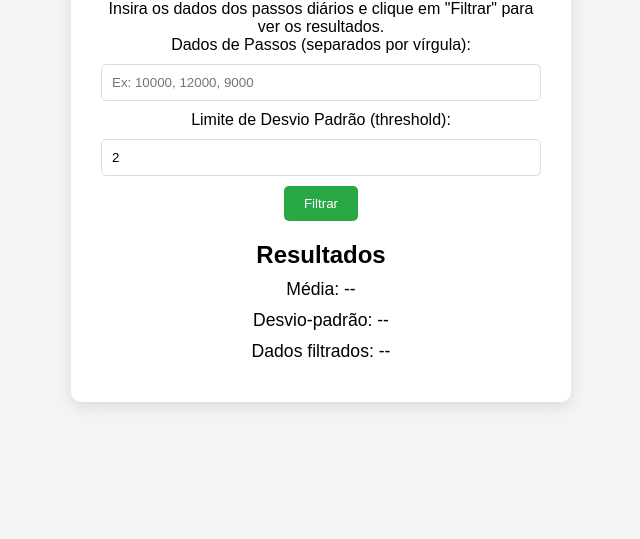
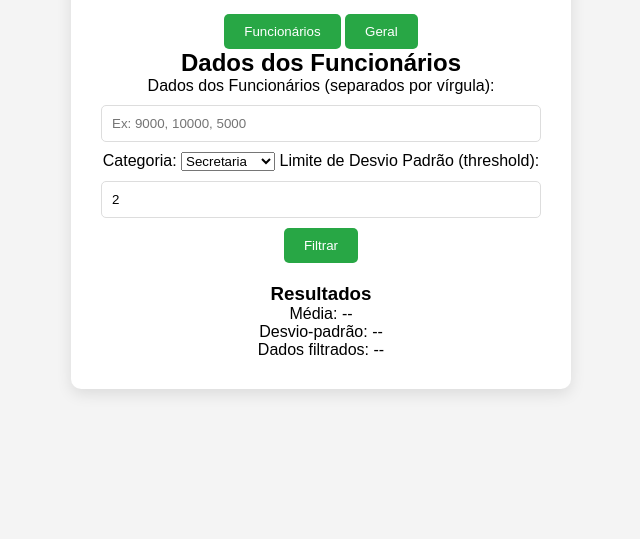
Before and after one commit to EduardoAzeredoo/Organizador-de-Dados, a plain HTML site: page index.html in a window 1280 px wide. Shown: the part 261-800 px from the top of the page, without its empty margins (319-959 px from the left). Drawn offline with Linux system fonts and the light colour scheme.

Commit message:
index.html

```diff
--- a/index.html
+++ b/index.html
@@ -9,23 +9,57 @@
 <body>
     <div class="container">
         <h1>Organizador de Dados de Pedômetro</h1>
-        <p>Insira os dados dos passos diários e clique em "Filtrar" para ver os resultados.</p>
+        <div class="tabs">
+            <button class="tab-button" onclick="openTab('funcionarios')">Funcionários</button>
+            <button class="tab-button" onclick="openTab('geral')">Geral</button>
+        </div>
 
-        <form id="dataForm">
-            <label for="pedometerData">Dados de Passos (separados por vírgula):</label>
-            <input type="text" id="pedometerData" placeholder="Ex: 10000, 12000, 9000">
+        <div id="funcionarios" class="tab-content">
+            <h2>Dados dos Funcionários</h2>
+            <form id="funcionariosForm">
+                <label for="funcionariosData">Dados dos Funcionários (separados por vírgula):</label>
+                <input type="text" id="funcionariosData" placeholder="Ex: 9000, 10000, 5000">
 
-            <label for="threshold">Limite de Desvio Padrão (threshold):</label>
-            <input type="number" id="threshold" value="2" min="1" max="5">
+                <label for="funcionariosCategory">Categoria:</label>
+                <select id="funcionariosCategory">
+                    <option value="secretaria">Secretaria</option>
+                    <option value="auxiliares">Auxiliares</option>
+                    <option value="professores">Professores</option>
+                    <option value="faxineiros">Faxineiros</option>
+                </select>
 
-            <button type="button" onclick="processData()">Filtrar</button>
-        </form>
+                <label for="funcionariosThreshold">Limite de Desvio Padrão (threshold):</label>
+                <input type="number" id="funcionariosThreshold" value="2" min="1" max="5">
 
-        <div id="results">
-            <h2>Resultados</h2>
-            <p id="meanResult">Média: --</p>
-            <p id="stdDevResult">Desvio-padrão: --</p>
-            <p id="filteredDataResult">Dados filtrados: --</p>
+                <button type="button" onclick="processFuncionariosData()">Filtrar</button>
+            </form>
+
+            <div id="funcionariosResults">
+                <h3>Resultados</h3>
+                <p id="funcionariosMeanResult">Média: --</p>
+                <p id="funcionariosStdDevResult">Desvio-padrão: --</p>
+                <p id="funcionariosFilteredDataResult">Dados filtrados: --</p>
+            </div>
+        </div>
+
+        <div id="geral" class="tab-content" style="display:none;">
+            <h2>Dados Gerais</h2>
+            <form id="geralForm">
+                <label for="geralData">Dados Gerais (separados por vírgula):</label>
+                <input type="text" id="geralData" placeholder="Ex: 10000, 12000, 9000">
+
+                <label for="geralThreshold">Limite de Desvio Padrão (threshold):</label>
+                <input type="number" id="geralThreshold" value="2" min="1" max="5">
+
+                <button type="button" onclick="processGeralData()">Filtrar</button>
+            </form>
+
+            <div id="geralResults">
+                <h3>Resultados</h3>
+                <p id="geralMeanResult">Média: --</p>
+                <p id="geralStdDevResult">Desvio-padrão: --</p>
+                <p id="geralFilteredDataResult">Dados filtrados: --</p>
+            </div>
         </div>
     </div>
 
```
